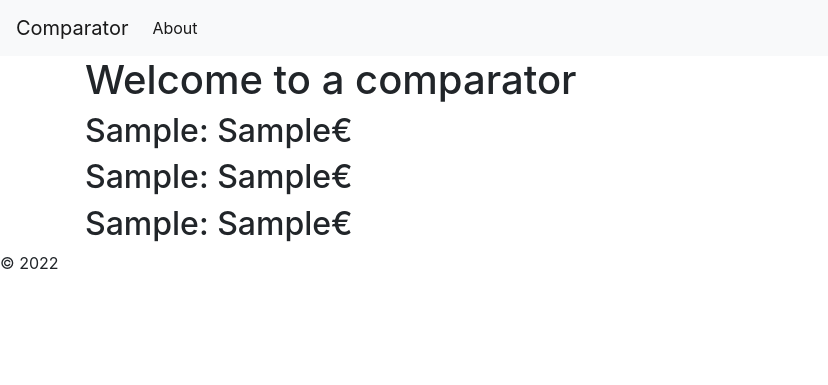
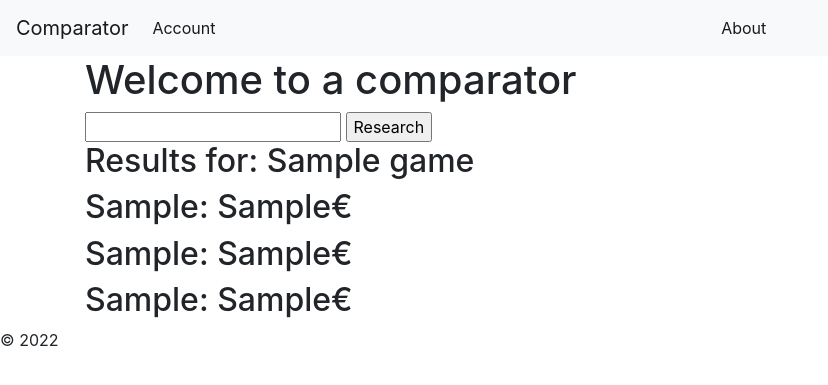
Before and after one commit to Hbourmaud/Projet-Comparateur, a Flask app: template templates/index.html in a window 1280 px wide. Shown: the top 385 px of the page, without its empty margins (0-828 px from the left). Run offline with Flask 2, Linux system fonts and the light colour scheme; the template is opened without the code that fills it: most values are stand-ins (such as "Sample title", 1, 10 or a date in 2020); some libraries are stand-ins or nearby versions.

Commit message:
researchbar

```diff
--- a/app.py
+++ b/app.py
@@ -1,9 +1,9 @@
 from concurrent.futures import process
-from flask import Flask, render_template
+from flask import Flask, render_template, request
 
 app = Flask(__name__)
 
-@app.route('/')
+@app.route('/', methods=['GET', 'POST'])
 def index():
 	import requests
 	import json
@@ -41,10 +41,15 @@ def index():
 		tabprice[1] = price2r
 		tabplat[1] = price2plat
 
-	print(tabprice)
-	print(tabplat)
-	return render_template('index.html',plat1 = tabplat[0],plat2 = tabplat[1],plat3 = tabplat[2],price1=tabprice[0],price2=tabprice[1],price3=tabprice[2])
+	game = request.form.get('search', '')
+	print(game)
+	return render_template('index.html',game = game,plat1 = tabplat[0],plat2 = tabplat[1],plat3 = tabplat[2],price1=tabprice[0],price2=tabprice[1],price3=tabprice[2])
 
+
+@app.route('/account', methods=['GET', 'POST'])
+def account_page():
+	if request.method == 'GET':
+		return render_template('account.html')
 
 def jprint(obj):
 	import json
--- a/templates/base.html
+++ b/templates/base.html
@@ -14,6 +14,13 @@
             <span class="navbar-toggler-icon"></span>
         </button>
         <div class="collapse navbar-collapse" id="navbarNav">
+          <ul class="navbar-nav">
+          <li class="nav-item active">
+              <a class="nav-link" href="/account">Account</a>
+          </li>
+          </ul>
+      </div>
+        <div class="collapse navbar-collapse" id="navbarNav">
             <ul class="navbar-nav">
             <li class="nav-item active">
                 <a class="nav-link" href="#">About</a>
@@ -24,11 +31,12 @@
     <div class="container">
         {% block content %} {% endblock %}
     </div>
-	<footer>© 2022</footer>
+    <footer>© 2022</footer>
     <!-- Optional JavaScript -->
     <!-- jQuery first, then Popper.js, then Bootstrap JS -->
     <script src="https://code.jquery.com/jquery-3.3.1.slim.min.js" integrity="sha384-q8i/X+965DzO0rT7abK41JStQIAqVgRVzpbzo5smXKp4YfRvH+8abtTE1Pi6jizo" crossorigin="anonymous"></script>
     <script src="https://cdnjs.cloudflare.com/ajax/libs/popper.js/1.14.7/umd/popper.min.js" integrity="sha384-UO2eT0CpHqdSJQ6hJty5KVphtPhzWj9WO1clHTMGa3JDZwrnQq4sF86dIHNDz0W1" crossorigin="anonymous"></script>
     <script src="https://stackpath.bootstrapcdn.com/bootstrap/4.3.1/js/bootstrap.min.js" integrity="sha384-JjSmVgyd0p3pXB1rRibZUAYoIIy6OrQ6VrjIEaFf/nJGzIxFDsf4x0xIM+B07jRM" crossorigin="anonymous"></script>
   </body>
+
 </html>
--- a/templates/index.html
+++ b/templates/index.html
@@ -2,6 +2,11 @@
 
 {% block content %}
     <h1>{% block title %} Welcome to a comparator {% endblock %}</h1>
+    <form method="post">
+        <input type="text" name="search">
+        <input type="submit" value="Research">
+    </form>
+    <h2>Results for: {{ game }}</h2>
     <h2>{{ plat1 }}: {{ price1 }}€</h2>
     <h2>{{ plat2 }}: {{ price2 }}€</h2>
     <h2>{{ plat3 }}: {{ price3 }}€</h2>
```
Also changed, not shown: templates/account.html (added, +10 -0 lines).
